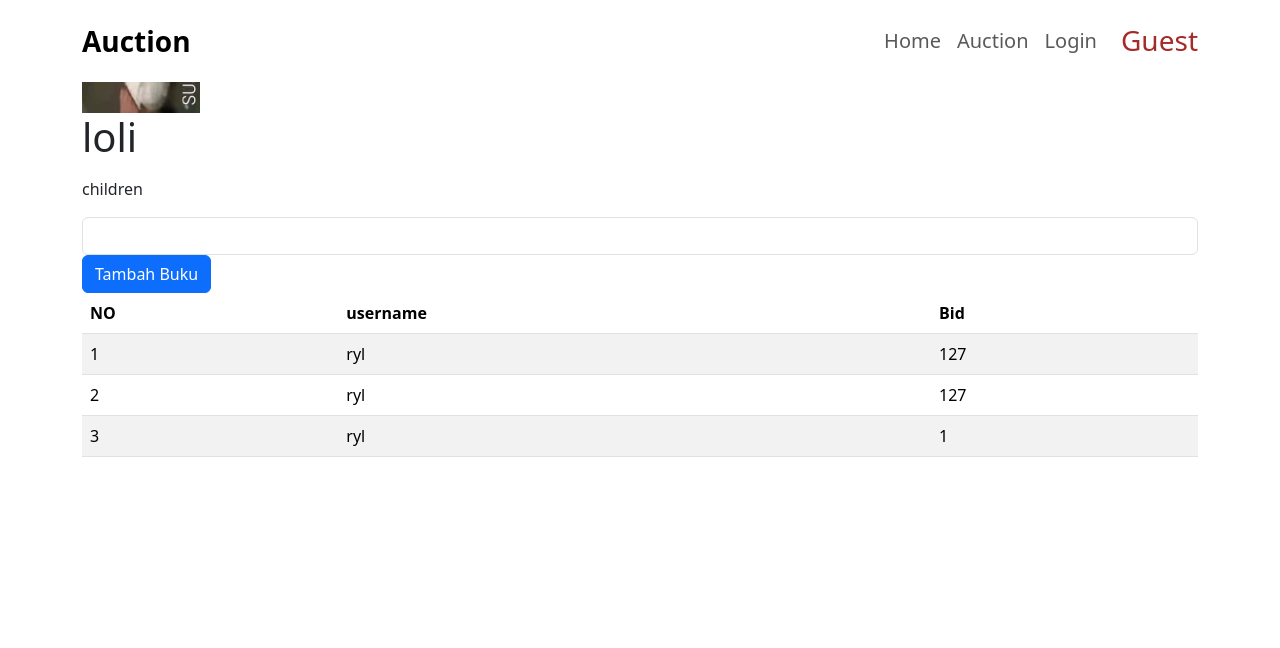
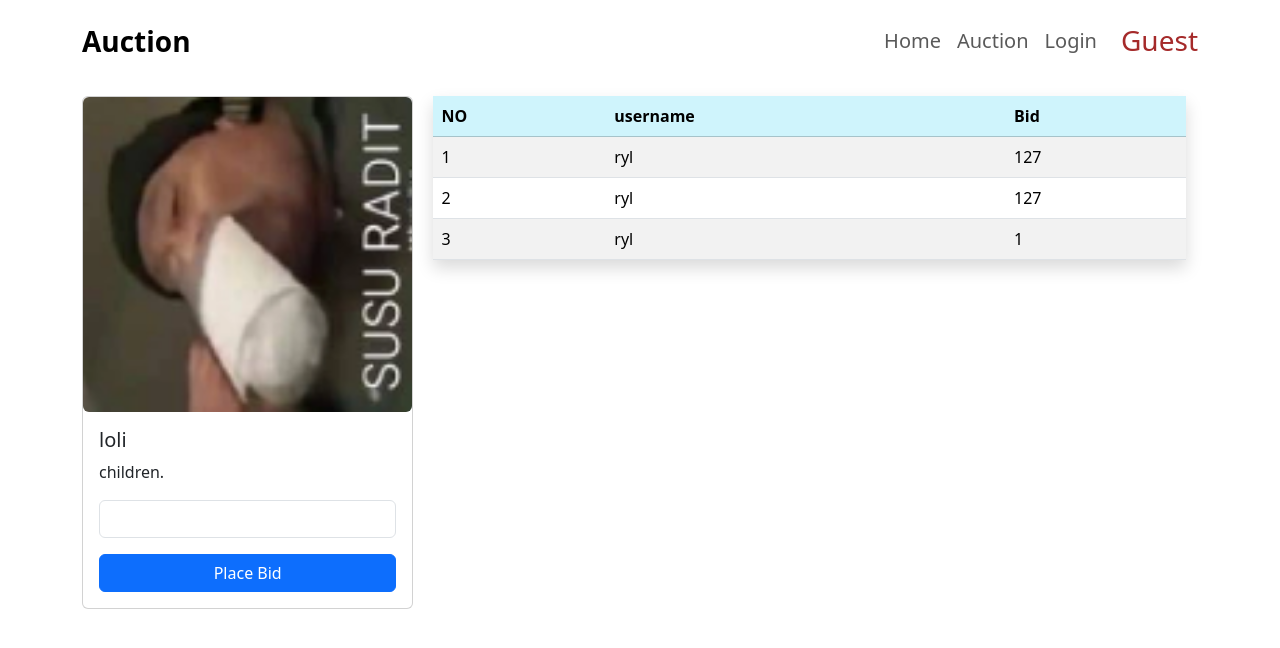
Before and after one commit to DerylFeyza/Auction_Project_PHP, a PHP site: page /bidding.php?id=4 in a window 1280 px wide. Shown: the top 648 px of the page. Run offline with PHP 8.4, Linux system fonts and the light colour scheme; data comes from the database, SQL or seed files in the repository.

Commit message:
[fix] error form control, [style] restyling

```diff
--- a/bidding.php
+++ b/bidding.php
@@ -11,45 +11,22 @@ $qry_detail_item = mysqli_query($conn, "select * from item where id = '$item_id'
 $dt_item = mysqli_fetch_array($qry_detail_item);
 ?>
 
-<div class="container bid-container">
-    <div class="card-wrapper">
-        <form action="bidding_process.php" method="post">
-            <div class="row">
-                <div class="image-container">
-                    <img src="/Project_PHP/itemasset/<?= $dt_item['cover'] ?>" method="post">
-                </div>
-                <div class="item-info">
-                    <thead>
-                        <tr>
-                            <td>
-                                <h1>
-                                    <?= $dt_item['name'] ?>
-                                </h1>
-                            </td>
-                        </tr>
-                        <tr>
-                            <td>
-                                <p></p>
-                                <?= $dt_item['deskripsi'] ?>
-                                </p>
-                            </td>
-                        </tr>
-                        <tr class="input-bid">
-                            <td><input type="number" name="bid" value="" class="form-control"></td>
-                        </tr>
-
-                        <tr>
-                            <td><input type="submit" name="simpan" value="Tambah Buku" class="btn btn-primary"></td>
-                        </tr>
-                    </thead>
-                </div>
-            </div>
-        </form>
+<div class="container d-flex gap-2" style="margin-top: 6rem;">
+    <div class="card" style="width: 30rem;">
+        <img src="/Project_PHP/itemasset/<?= $dt_item['cover'] ?>" class="rounded" method="post">
+        <div class="card-body">
+            <h5 class="card-title"><?= $dt_item['name'] ?></h5>
+            <p class="card-text"><?= $dt_item['deskripsi'] ?>.</p>
+            <form action="bidding_process.php" method="post">
+                <input type="number" name="bid" class="form-control" min="1">
+                <input type="submit" name="simpan" value="Place Bid" class="btn btn-primary w-100 mt-3"/>
+            </form>
+        </div>
     </div>
 
-    <div class="table-container">
-        <table class="table table-striped table-seg">
-            <thead>
+    <div class="container-fluid">
+        <table class="table table-hover table-striped shadow">
+            <thead class="table-info">
                 <th>NO</th>
                 <th>username</th>
                 <th>Bid</th>
@@ -63,7 +40,7 @@ $dt_item = mysqli_fetch_array($qry_detail_item);
                 $id_user = $dt_bids['id_user'];
                 $qry_user = mysqli_query($conn, "SELECT username FROM client WHERE id = '$id_user'");
                 $nama_user = mysqli_fetch_array($qry_user);
-            ?>
+                ?>
                 <tr>
                     <td>
                         <?= $no ?>
@@ -76,7 +53,7 @@ $dt_item = mysqli_fetch_array($qry_detail_item);
                     </td>
                 </tr>
 
-            <?php
+                <?php
             }
             ?>
         </table>
```
